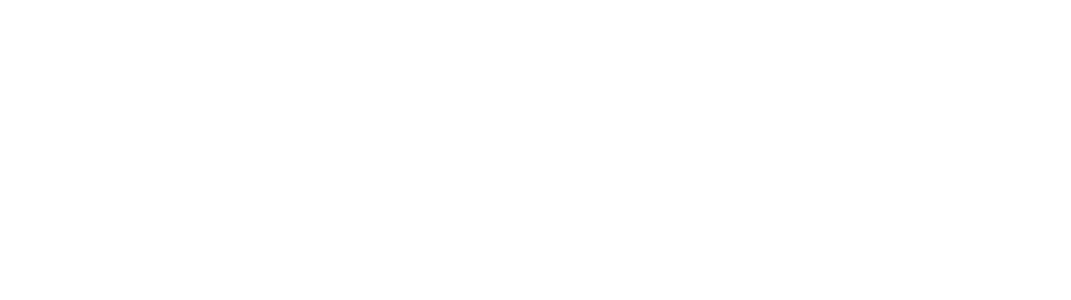
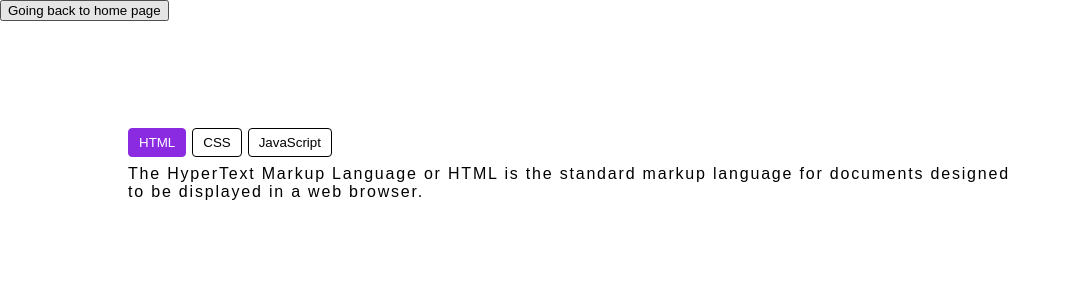
Before and after one commit to JiayingYu152/FrontendProjects, a React (Create React App) app in the folder react-practice/: page /tabs in a window 1280 px wide. Before the commit this address had no page. Shown: the top 300 px of the page, without its empty margins (0-1071 px from the left). Built offline with nearby package versions, Linux system fonts and the light colour scheme.

Commit message:
chore: Update CSS styles for better readability and layout consistency

```diff
--- a/react-practice/src/App.css
+++ b/react-practice/src/App.css
@@ -45,6 +45,7 @@
   display: flex;
   flex-direction: column;
   gap: 10px;
+  margin: auto 5%;
 }
 /*
   上面 可以用gap，但是必须要建立在有display:flex  基础上才可以用gap: 单独用gap不会work。
--- a/react-practice/src/App.js
+++ b/react-practice/src/App.js
@@ -10,12 +10,13 @@ import ProgressBar from "./practice/ProgressBar";
 import TemperatureConverter from "./practice/TemperatureConverter";
 import MortgageCalculator from "./practice/MortgageCalculator";
 import TweetUI from "./practice/TweetUI";
+import Tabs from "./practice/Tabs";
 
 function Home() {
   return (
     <div>
       <h1 className="home-page-header">Welcome to React Practice</h1>
-      <ul className="home-page-ul-container">
+      <ol className="home-page-ul-container">
         <li>
           <Link to="/contact-form" className="li-title">
             Contact Form Practice
@@ -492,7 +493,30 @@ function Home() {
             </ul>
           </p>
         </li>
-      </ul>
+
+        <li>
+          <Link to="/tabs" className="li-title">
+            Tabs
+          </Link>
+          <p className="important-paragraph">
+            <a href="https://www.greatfrontend.com/questions/user-interface/tabs">
+              Link
+            </a>
+            <h3>考点/内容点:</h3>
+            <ul>
+              <li>对于子组件的传参，善用 {} 来传递参数</li>
+              <li>
+                在传递参数的时候一定要检查 从父组件传进来的参数不是
+                undefined的！！！ 一定要处理corner case 避免 NPE。
+              </li>
+              <li>
+                通过 <code>map</code> 来映射传参
+              </li>
+              <li>对不同状态下的 component 的className定义 -> CSS </li>
+            </ul>
+          </p>
+        </li>
+      </ol>
     </div>
   );
 }
@@ -514,6 +538,7 @@ function App() {
         />
         <Route path="/mortgage-calculator" element={<MortgageCalculator />} />
         <Route path="/tweet-ui" element={<TweetUI />} />
+        <Route path="/tabs" element={<Tabs />} />
       </Routes>
     </Router>
   );
--- /dev/null
+++ b/react-practice/src/practice/Tabs.jsx
@@ -0,0 +1,93 @@
+import "./tabs.css";
+import { useState } from "react";
+import { useNavigate } from "react-router-dom";
+
+const SingleTab = ({ defaultValue, items = [] }) => {
+  const initialValue =
+    defaultValue !== undefined
+      ? defaultValue
+      : items.length > 0
+      ? items[0].value
+      : null;
+  const [value, setValue] = useState(initialValue);
+
+  if (initialValue === null) {
+    return <div>No items available.</div>;
+  }
+
+  return (
+    <div className="tabs-page-single-tab-container">
+      <div className="tabs-page-tabs-list">
+        {items.map(({ label, value: itemValue }) => {
+          const isActiveValue = itemValue === value;
+
+          return (
+            <button
+              key={itemValue}
+              type="button"
+              className={[
+                "tabs-page-tabs-list-item",
+                isActiveValue && "tabs-page-tabs-list-item--active",
+              ]
+                .filter(Boolean)
+                .join(" ")}
+              onClick={() => {
+                setValue(itemValue);
+              }}
+            >
+              {label}
+            </button>
+          );
+        })}
+      </div>
+
+      <div>
+        {items.map(({ panel, value: itemValue }) => (
+          <div key={itemValue} hidden={itemValue !== value}>
+            {panel}
+          </div>
+        ))}
+      </div>
+    </div>
+  );
+};
+
+const Tabs = () => {
+  const navigate = useNavigate(); //for navigate back to home page, not main logic relevant
+
+  return (
+    <div className="tabs-page-container">
+      <button
+        style={{ position: "absolute", top: 0, left: 0 }}
+        onClick={() => navigate("/")}
+      >
+        Going back to home page
+      </button>
+
+      <SingleTab
+        items={[
+          {
+            value: "html",
+            label: "HTML",
+            panel:
+              "The HyperText Markup Language or HTML is the standard markup language for documents designed to be displayed in a web browser.",
+          },
+          {
+            value: "css",
+            label: "CSS",
+            panel:
+              "Cascading Style Sheets is a style sheet language used for describing the presentation of a document written in a markup language such as HTML or XML.",
+          },
+          {
+            value: "javascript",
+            label: "JavaScript",
+            panel:
+              "JavaScript, often abbreviated as JS, is a programming language that is one of the core technologies of the World Wide Web, alongside HTML and CSS.",
+          },
+        ]}
+      />
+    </div>
+  );
+};
+
+export default Tabs;
--- a/react-practice/src/practice/TweetUI.jsx
+++ b/react-practice/src/practice/TweetUI.jsx
@@ -1,4 +1,5 @@
 import "./tweetUI.css";
+import { useNavigate } from "react-router-dom";
 
 const Tweet = ({
   profileImage,
@@ -65,8 +66,17 @@ const Tweet = ({
 };
 
 const TweetUI = () => {
+    const navigate = useNavigate(); //for navigate back to home page, not main logic relevant
+
   return (
     <div className="tweet-ui-page-container">
+         <button
+        style={{ position: "absolute", top: 0, left: 0 }}
+        onClick={() => navigate("/")}
+      >
+        Going back to home page
+      </button>
+
       <Tweet
         profileImage="https://xsgames.co/randomusers/avatar.php?g=male"
         name="John Doe"
--- a/react-practice/src/practice/mortgageCalculator.css
+++ b/react-practice/src/practice/mortgageCalculator.css
@@ -6,7 +6,7 @@
   gap: 20px;
   justify-content: flex-start;
   align-items: center;
-  margin-top: 10%;
+  position: relative;
 }
 
 .mortgage-calculator-form {
--- /dev/null
+++ b/react-practice/src/practice/tabs.css
@@ -0,0 +1,40 @@
+.tabs-page-container {
+  align-items: center;
+  display: flex;
+}
+
+.tabs-page-single-tab-container {
+  display: flex;
+  flex-direction: column;
+  gap: 8px;
+  width: 70vw;
+  min-height: 100vh;
+  margin: 10%;
+}
+
+.tabs-page-tabs-list {
+  display: flex;
+  gap: 6px;
+}
+
+.tabs-page-tabs-list-item {
+  --active-color: blueviolet;
+
+  background: none;
+  border: 1px solid #000;
+  border-radius: 4px;
+  cursor: pointer;
+  padding: 6px 10px;
+}
+
+.tabs-page-tabs-list-item:hover {
+  border-color: var(--active-color);
+  color: var(--active-color);
+}
+
+.tabs-page-tabs-list-item--active,
+.tabs-page-tabs-list-item--active:hover {
+  border-color: var(--active-color);
+  background-color: var(--active-color);
+  color: #fff;
+}
```
